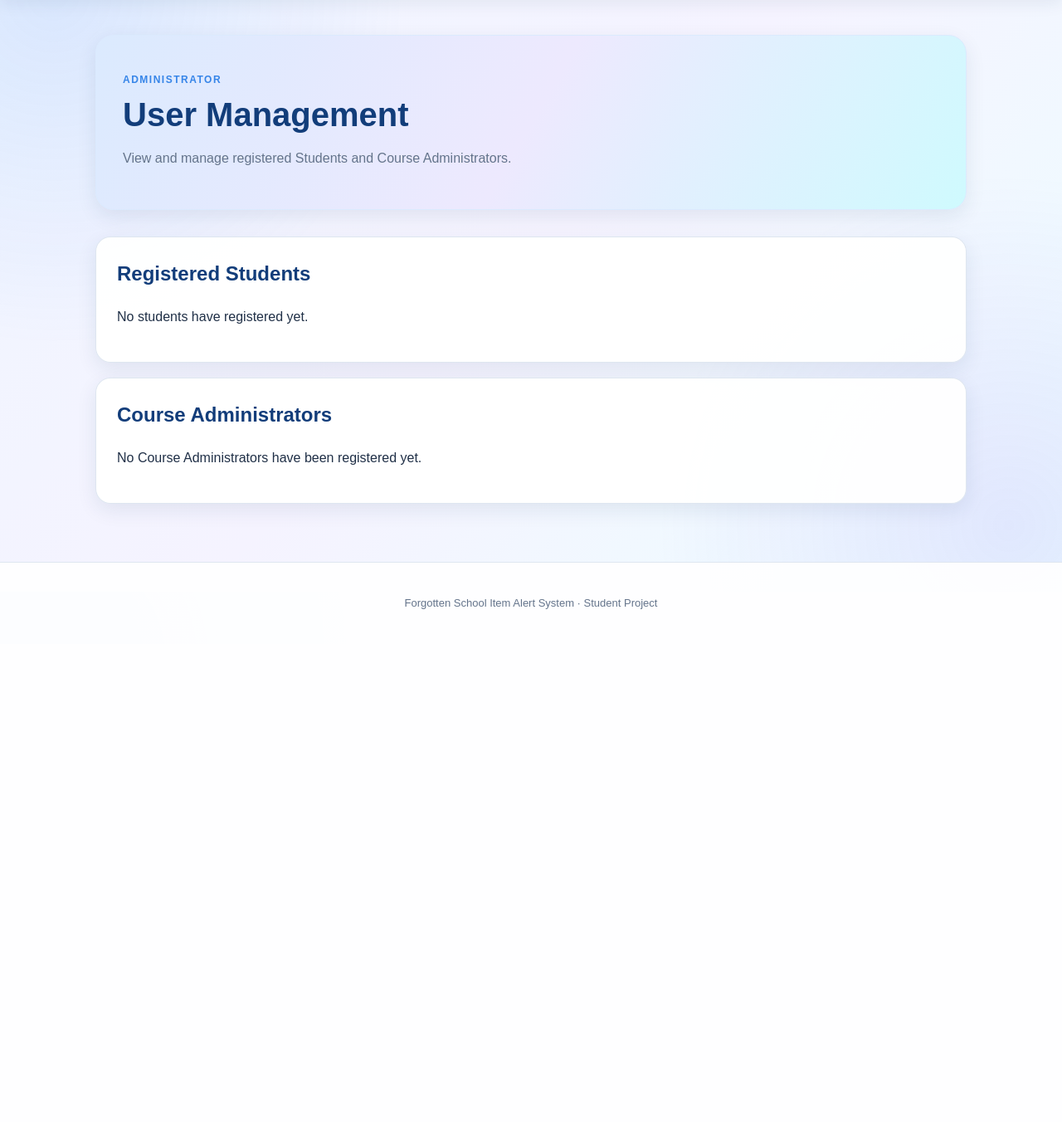
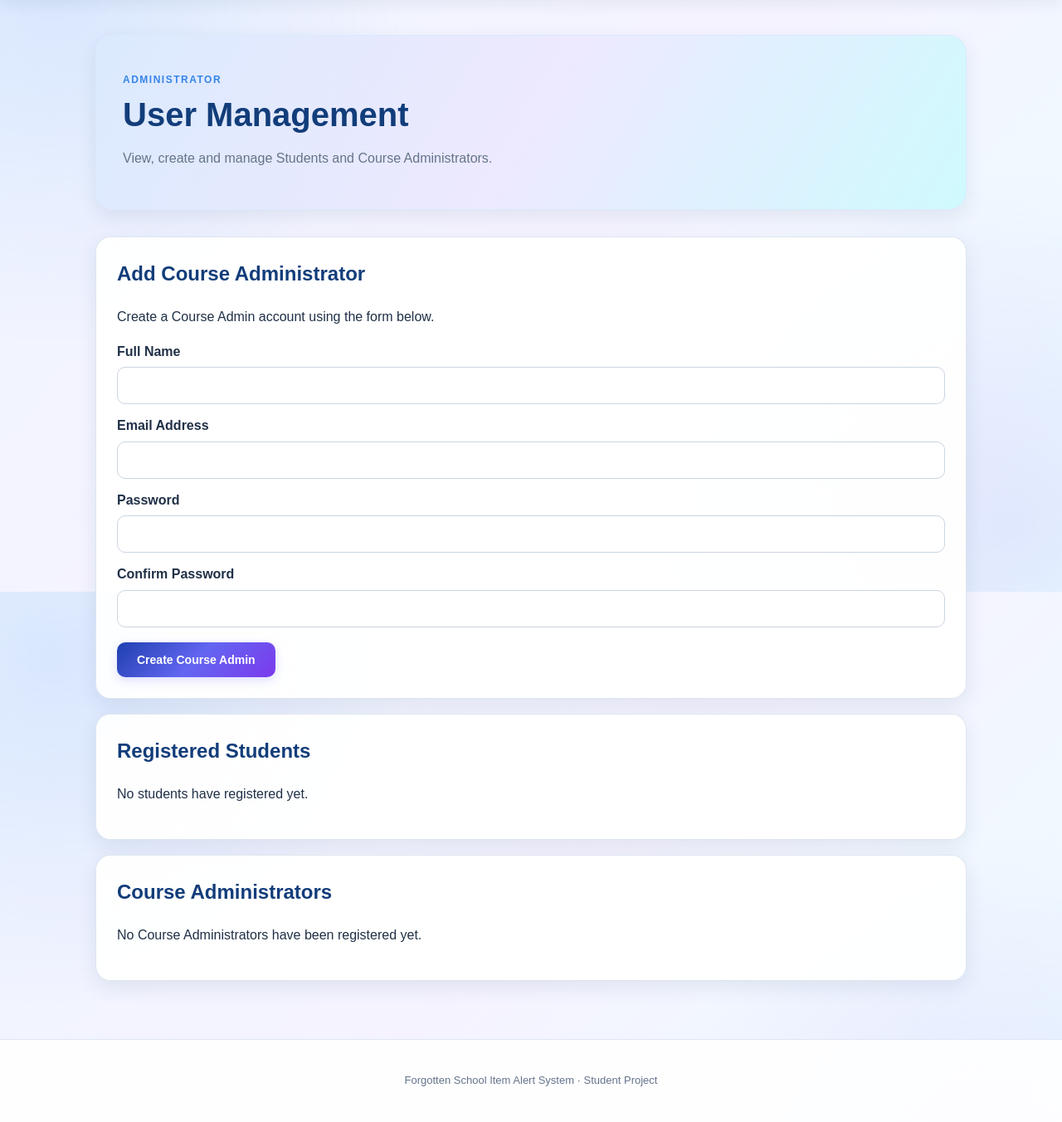
Before and after one commit to Alvan226/forgotten-school-item-alert-system, a PHP site: page /forgotten-school-item-alert/manage-users.php in a window 1280 px wide. Shown: the part 87-1439 px from the top of the page at 83% size. Before the commit the page ends 821 px from the top, so only its background shows below. Run offline with PHP 8.4, Linux system fonts and the light colour scheme; the visitor is signed in with stand-in values (Sample User, id 1); data that the repository does not hold is empty.

Commit message:
Add Course Admin account management

```diff
--- a/course-admin-dashboard.php
+++ b/course-admin-dashboard.php
@@ -53,7 +53,7 @@ $admin_name = htmlspecialchars($_SESSION["full_name"]);
 
         <p class="eyebrow">Course Admin</p>
 
-        <h1>Welcome, <?php echo $admin_name; ?>!</h1>
+        <h1>Welcome, <?php echo htmlspecialchars($_SESSION["full_name"]); ?>!</h1>
 
         <p>
             Manage class timetables and assign the school items
--- a/manage-users.php
+++ b/manage-users.php
@@ -4,12 +4,12 @@ session_start();
 require_once 'includes/db.php';
 
 // Only Administrators can access this page.
-if (!isset($_SESSION["student_id"]) || $_SESSION["role"] !== "admin") {
+if (!isset($_SESSION["student_id"]) || ($_SESSION["role"] ?? "") !== "admin") {
     header("Location: login.php");
     exit();
 }
 
-// Generate a CSRF protection token.
+// Generate CSRF protection token.
 if (empty($_SESSION["csrf_token"])) {
     $_SESSION["csrf_token"] = bin2hex(random_bytes(32));
 }
@@ -17,7 +17,7 @@ if (empty($_SESSION["csrf_token"])) {
 $message = "";
 $error = "";
 
-// Handle account deletion.
+// Handle form submissions.
 if ($_SERVER["REQUEST_METHOD"] === "POST") {
 
     $token = $_POST["csrf_token"] ?? "";
@@ -27,10 +27,100 @@ if ($_SERVER["REQUEST_METHOD"] === "POST") {
 
     } else {
 
+        $action = $_POST["action"] ?? "";
+
+        // CREATE COURSE ADMIN ACCOUNT.
+        if ($action === "create_course_admin") {
+
+            $full_name = trim($_POST["full_name"] ?? "");
+            $email = trim($_POST["email"] ?? "");
+            $password = $_POST["password"] ?? "";
+            $confirm_password = $_POST["confirm_password"] ?? "";
+
+            if ($full_name === "" || $email === "" ||
+                $password === "" || $confirm_password === "") {
+
+                $error = "Please fill in all the fields.";
+
+            } elseif (strlen($full_name) > 100) {
+
+                $error = "The full name is too long.";
+
+            } elseif (!filter_var($email, FILTER_VALIDATE_EMAIL) ||
+                      strlen($email) > 100) {
+
+                $error = "Please enter a valid email address.";
+
+            } elseif (strlen($password) < 8) {
+
+                $error = "The password must contain at least 8 characters.";
+
+            } elseif ($password !== $confirm_password) {
+
+                $error = "The passwords do not match.";
+
+            } else {
+
+                // Check whether the email already exists.
+                $stmt = $conn->prepare(
+                    "SELECT email FROM COURSE_ADMIN WHERE email = ?
+                     UNION
+                     SELECT email FROM STUDENT WHERE email = ?"
+                );
+
+                $stmt->bind_param("ss", $email, $email);
+                $stmt->execute();
+
+                $existing_account = $stmt->get_result()->fetch_assoc();
+                $stmt->close();
+
+                if ($existing_account) {
+
+                    $error = "An account with this email address already exists.";
+
+                } else {
+
+                    // Securely hash the password.
+                    $password_hash = password_hash(
+                        $password,
+                        PASSWORD_DEFAULT
+                    );
+
+                    $stmt = $conn->prepare(
+                        "INSERT INTO COURSE_ADMIN
+                         (full_name, email, password_hash)
+                         VALUES (?, ?, ?)"
+                    );
+
+                    $stmt->bind_param(
+                        "sss",
+                        $full_name,
+                        $email,
+                        $password_hash
+                    );
+
+                    if ($stmt->execute()) {
+
+                        $message = "Course Admin account created successfully.";
+
+                    } else {
+
+                        $error = "Could not create the Course Admin account.";
+
+                    }
+
+                    $stmt->close();
+                }
+            }
+
+        // HANDLE ACCOUNT DELETION.
+        } elseif ($action === "delete_user") {
+
             $user_type = $_POST["user_type"] ?? "";
             $user_id = (int)($_POST["user_id"] ?? 0);
 
             if ($user_id <= 0) {
+
                 $error = "Invalid account selected.";
 
             } elseif ($user_type === "student") {
@@ -43,18 +133,21 @@ if ($_SERVER["REQUEST_METHOD"] === "POST") {
 
                 $stmt->bind_param("i", $user_id);
                 $stmt->execute();
+
                 $student = $stmt->get_result()->fetch_assoc();
                 $stmt->close();
 
                 if (!$student) {
+
                     $error = "Student account not found.";
 
                 } else {
 
                     try {
+
                         $conn->begin_transaction();
 
-                    // Remove related checklist records.
+                        // Remove checklist records.
                         $stmt = $conn->prepare(
                             "DELETE FROM CHECKLIST_STATUS WHERE student_id = ?"
                         );
@@ -78,7 +171,7 @@ if ($_SERVER["REQUEST_METHOD"] === "POST") {
                         $stmt->execute();
                         $stmt->close();
 
-                    // Remove notification records.
+                        // Remove notifications.
                         $stmt = $conn->prepare(
                             "DELETE FROM NOTIFICATION WHERE student_id = ?"
                         );
@@ -108,8 +201,10 @@ if ($_SERVER["REQUEST_METHOD"] === "POST") {
                         $message = "Student account deleted successfully.";
 
                     } catch (Throwable $e) {
+
                         $conn->rollback();
                         $error = "Could not delete the student account.";
+
                     }
                 }
 
@@ -123,15 +218,18 @@ if ($_SERVER["REQUEST_METHOD"] === "POST") {
 
                 $stmt->bind_param("i", $user_id);
                 $stmt->execute();
+
                 $admin = $stmt->get_result()->fetch_assoc();
                 $stmt->close();
 
                 if (!$admin) {
+
                     $error = "Course Admin account not found.";
 
                 } else {
 
                     try {
+
                         $conn->begin_transaction();
 
                         // Remove checklist records linked to this admin's classes.
@@ -169,7 +267,7 @@ if ($_SERVER["REQUEST_METHOD"] === "POST") {
                         $stmt->execute();
                         $stmt->close();
 
-                    // Remove the admin's timetable entries.
+                        // Remove timetable entries.
                         $stmt = $conn->prepare(
                             "DELETE FROM TIMETABLE_ENTRY
                              WHERE course_admin_id = ?"
@@ -200,13 +298,23 @@ if ($_SERVER["REQUEST_METHOD"] === "POST") {
                         $message = "Course Admin account and associated timetable records deleted successfully.";
 
                     } catch (Throwable $e) {
+
                         $conn->rollback();
                         $error = "Could not delete the Course Admin account.";
+
                     }
                 }
 
             } else {
+
                 $error = "Invalid account type.";
+
+            }
+
+        } else {
+
+            $error = "Invalid request.";
+
         }
     }
 }
@@ -269,7 +377,7 @@ $course_admins = $conn->query(
 
         <h1>User Management</h1>
 
-        <p>View and manage registered Students and Course Administrators.</p>
+        <p>View, create and manage Students and Course Administrators.</p>
 
     </section>
 
@@ -285,6 +393,72 @@ $course_admins = $conn->query(
         </div>
     <?php endif; ?>
 
+
+    <!-- ADD COURSE ADMIN FORM -->
+    <section class="card">
+
+        <h2>Add Course Administrator</h2>
+
+        <p>Create a Course Admin account using the form below.</p>
+
+        <form method="POST" action="manage-users.php">
+
+            <input type="hidden" name="csrf_token"
+                   value="<?php echo htmlspecialchars($_SESSION["csrf_token"]); ?>">
+
+            <input type="hidden" name="action"
+                   value="create_course_admin">
+
+            <div class="form-group">
+                <label for="full_name">Full Name</label>
+
+                <input type="text"
+                       id="full_name"
+                       name="full_name"
+                       maxlength="100"
+                       required>
+            </div>
+
+            <div class="form-group">
+                <label for="email">Email Address</label>
+
+                <input type="email"
+                       id="email"
+                       name="email"
+                       maxlength="100"
+                       required>
+            </div>
+
+            <div class="form-group">
+                <label for="password">Password</label>
+
+                <input type="password"
+                       id="password"
+                       name="password"
+                       minlength="8"
+                       required>
+            </div>
+
+            <div class="form-group">
+                <label for="confirm_password">Confirm Password</label>
+
+                <input type="password"
+                       id="confirm_password"
+                       name="confirm_password"
+                       minlength="8"
+                       required>
+            </div>
+
+            <button type="submit" class="button">
+                Create Course Admin
+            </button>
+
+        </form>
+
+    </section>
+
+
+    <!-- REGISTERED STUDENTS -->
     <section class="card">
 
         <h2>Registered Students</h2>
@@ -333,6 +507,10 @@ $course_admins = $conn->query(
                                                value="<?php echo htmlspecialchars($_SESSION["csrf_token"]); ?>">
 
                                         <input type="hidden"
+                                               name="action"
+                                               value="delete_user">
+
+                                        <input type="hidden"
                                                name="user_type"
                                                value="student">
 
@@ -366,6 +544,8 @@ $course_admins = $conn->query(
 
     </section>
 
+
+    <!-- COURSE ADMINISTRATORS -->
     <section class="card">
 
         <h2>Course Administrators</h2>
@@ -414,6 +594,10 @@ $course_admins = $conn->query(
                                                value="<?php echo htmlspecialchars($_SESSION["csrf_token"]); ?>">
 
                                         <input type="hidden"
+                                               name="action"
+                                               value="delete_user">
+
+                                        <input type="hidden"
                                                name="user_type"
                                                value="course_admin">
 
```
Lines whose indentation alone changed are shown as unchanged.
